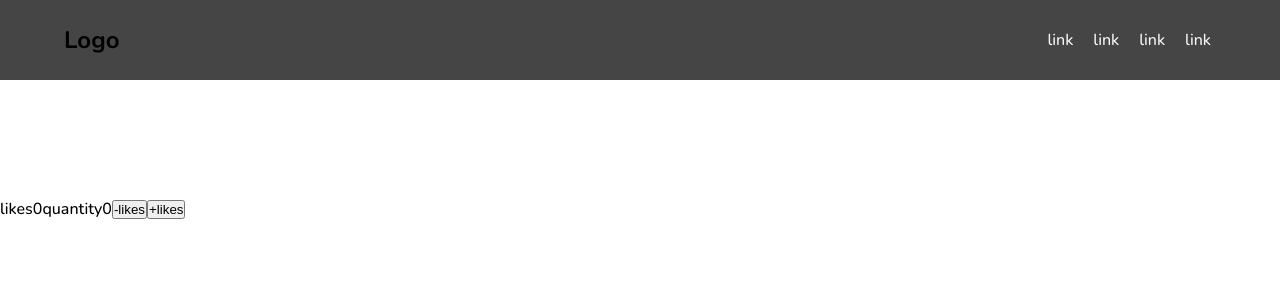
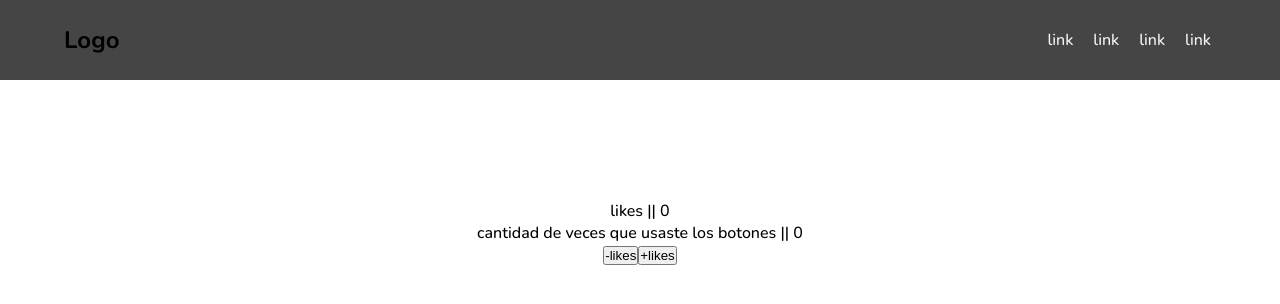
Before and after one commit to marianorigo18/reactNavbar, a React (Create React App) app: page / in a window 1280 px wide. Shown: the top 304 px of the page. Built offline with nearby package versions, Linux system fonts and the light colour scheme.

Commit message:
fix commit

```diff
--- a/src/components/Counter.jsx
+++ b/src/components/Counter.jsx
@@ -4,11 +4,13 @@ const Likes = () => {
 
     const [likes, setLikes] = useState(0);
     const [quantity, setQuantity] = useState(0);
-    return(<div>
-            <span>likes{likes}</span>
-            <span>quantity{quantity}</span>
-            <button style={{marginTop: "200px"}} onClick={() => {setLikes(likes - 1); setQuantity(quantity + 1)}}>-likes</button>
-            <button style={{marginTop: "200px"}} onClick={() => {setLikes(likes + 1); setQuantity(quantity + 1)}}>+likes</button>
+    return(<div style={{paddingTop: "200px", display: "flex", flexDirection: "column", alignItems: "center"}}>
+            <span>likes || {likes}</span>
+            <span>cantidad de veces que usaste los botones || {quantity}</span>
+            <div>
+                <button onClick={() => {setLikes(likes - 1); setQuantity(quantity + 1)}}>-likes</button>
+                <button onClick={() => {setLikes(likes + 1); setQuantity(quantity + 1)}}>+likes</button>
+            </div>
         </div>)
 }
 export default Likes;
```
